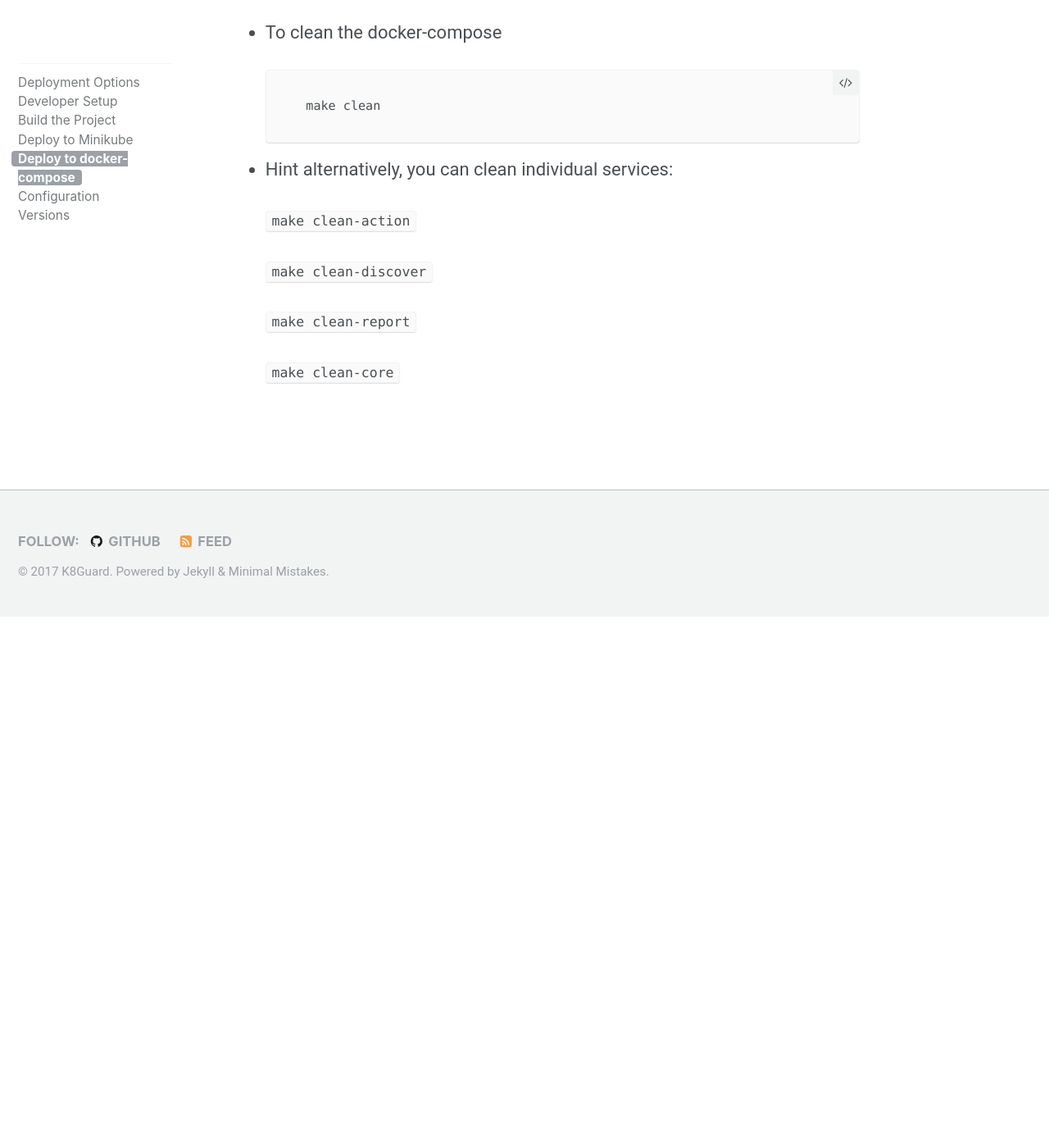
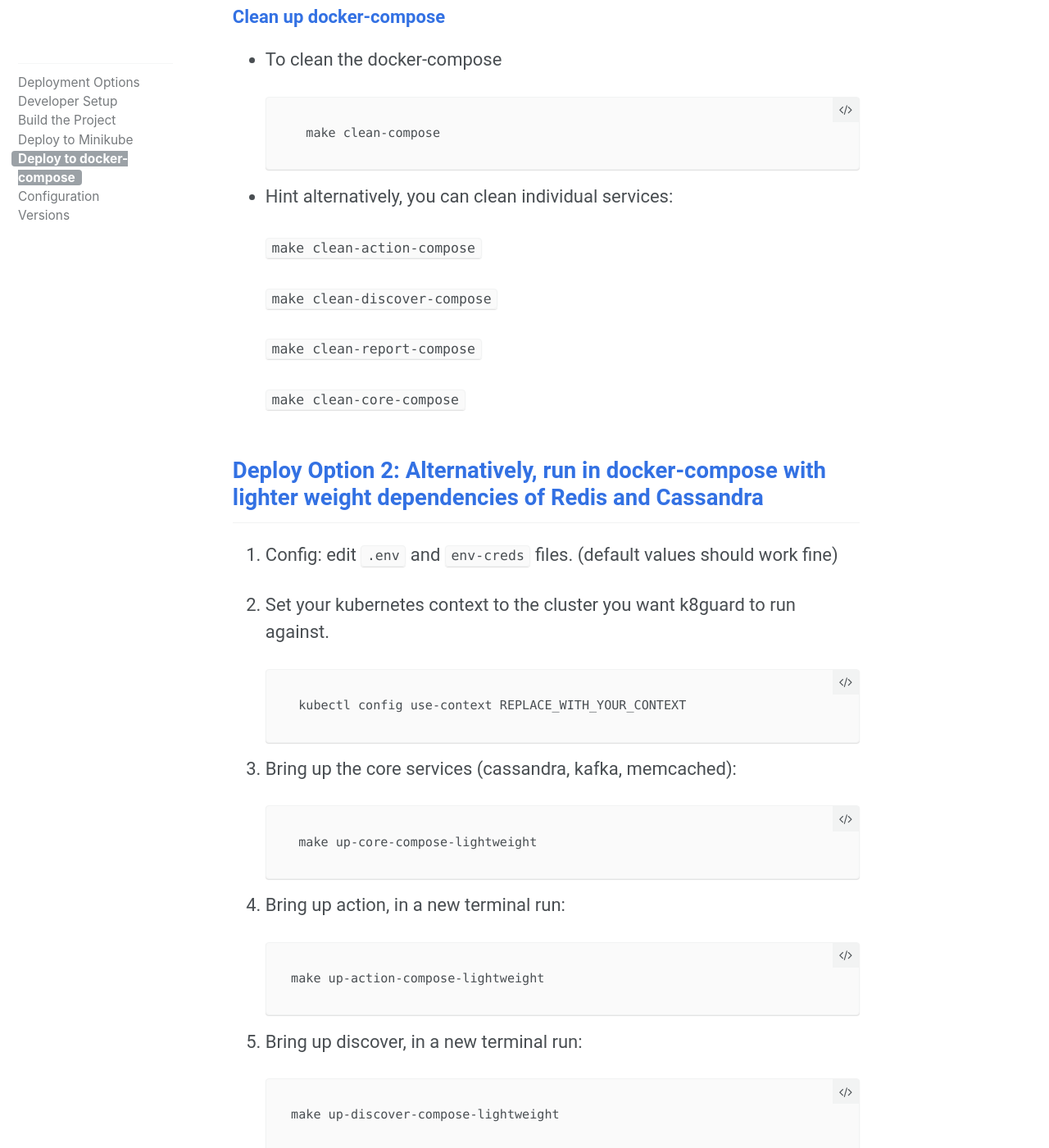
Before and after one commit to k8guard/k8guard.github.io, a Jekyll site: the page built from deploy/docker-compose/index.md, in a window 1280 px wide and 1400 px high, scrolled down 1594 px. Shown: the whole window at 82% size. Built offline with Jekyll 4.4.1, drawn with Linux system fonts in a browser that asks for light colours; before the commit the page ends 2346 px from its top, so only the background shows below that; some of the changed text lies outside the part shown.

Commit message:
Added documentation for running with lightweight dependencies

````diff
--- a/deploy/docker-compose/index.md
+++ b/deploy/docker-compose/index.md
@@ -7,7 +7,7 @@ sidebar:
 
 
 
-##  Deploy Option 1: Run in docker-compose
+##  Deploy Option 1: Run in docker-compose using Kafka, Zookeeper, Memcached and Cassandra
 
 1. Config:
 	edit `.env` and `env-creds` files. (default values should work fine)
@@ -21,24 +21,24 @@ sidebar:
 1. Bring up the core services (cassandra, kafka, memcached):
 
 	```
-	make up-core
+	make up-core-compose
 	```
 1.  Bring up action, in a new terminal run:
 
 	```
-	make up-action
+	make up-action-compose
 	```
 
 1.  Bring up discover, in a new terminal run:
 
 	```
-	make up-discover
+	make up-discover-compose
 	```
 
 1.  To bring up report, in a new terminal run:
 
 	```
-	make up-report
+	make up-report-compose
 	```
 
 1. Open the discover service url in the browser:
@@ -56,15 +56,78 @@ sidebar:
 - To clean the docker-compose
 
 	```
-	make clean
+	make clean-compose
 	```
 
 - Hint alternatively, you can clean individual services:
 
-	`make clean-action`
+	`make clean-action-compose`
 
-	`make clean-discover`
+	`make clean-discover-compose`
 
-	`make clean-report`
+	`make clean-report-compose`
 
-	`make clean-core`
+	`make clean-core-compose`
+
+
+##  Deploy Option 2: Alternatively, run in docker-compose with lighter weight dependencies of Redis and Cassandra
+
+1. Config:
+	edit `.env` and `env-creds` files. (default values should work fine)
+
+1. Set your kubernetes context to the cluster you want k8guard to run against.
+
+	```
+	kubectl config use-context REPLACE_WITH_YOUR_CONTEXT
+	```
+
+1. Bring up the core services (cassandra, kafka, memcached):
+
+	```
+	make up-core-compose-lightweight
+	```
+1.  Bring up action, in a new terminal run:
+
+	```
+	make up-action-compose-lightweight
+	```
+
+1.  Bring up discover, in a new terminal run:
+
+	```
+	make up-discover-compose-lightweight
+	```
+
+1.  To bring up report, in a new terminal run:
+
+	```
+	make up-report-compose-lightweight
+	```
+
+1. Open the discover service url in the browser:
+    ```
+    http://localhost:3000
+    ```
+
+1. Open the report service url in the browser:
+    ```
+    http://localhost:3001
+    ```
+
+### Clean up docker-compose
+
+- To clean the docker-compose
+
+	```
+	make clean-compose-lightweight
+	```
+
+- Hint alternatively, you can clean individual services:
+
+	`make clean-action-compose-lightweight`
+
+	`make clean-discover-compose-lightweight`
+
+	`make clean-report-compose-lightweight`
+
+	`make clean-core-compose-lightweight`
````
Also changed, not shown: about/features/index.md (+1 -0 lines), deploy/minikube/index.md (+20 -3 lines).
